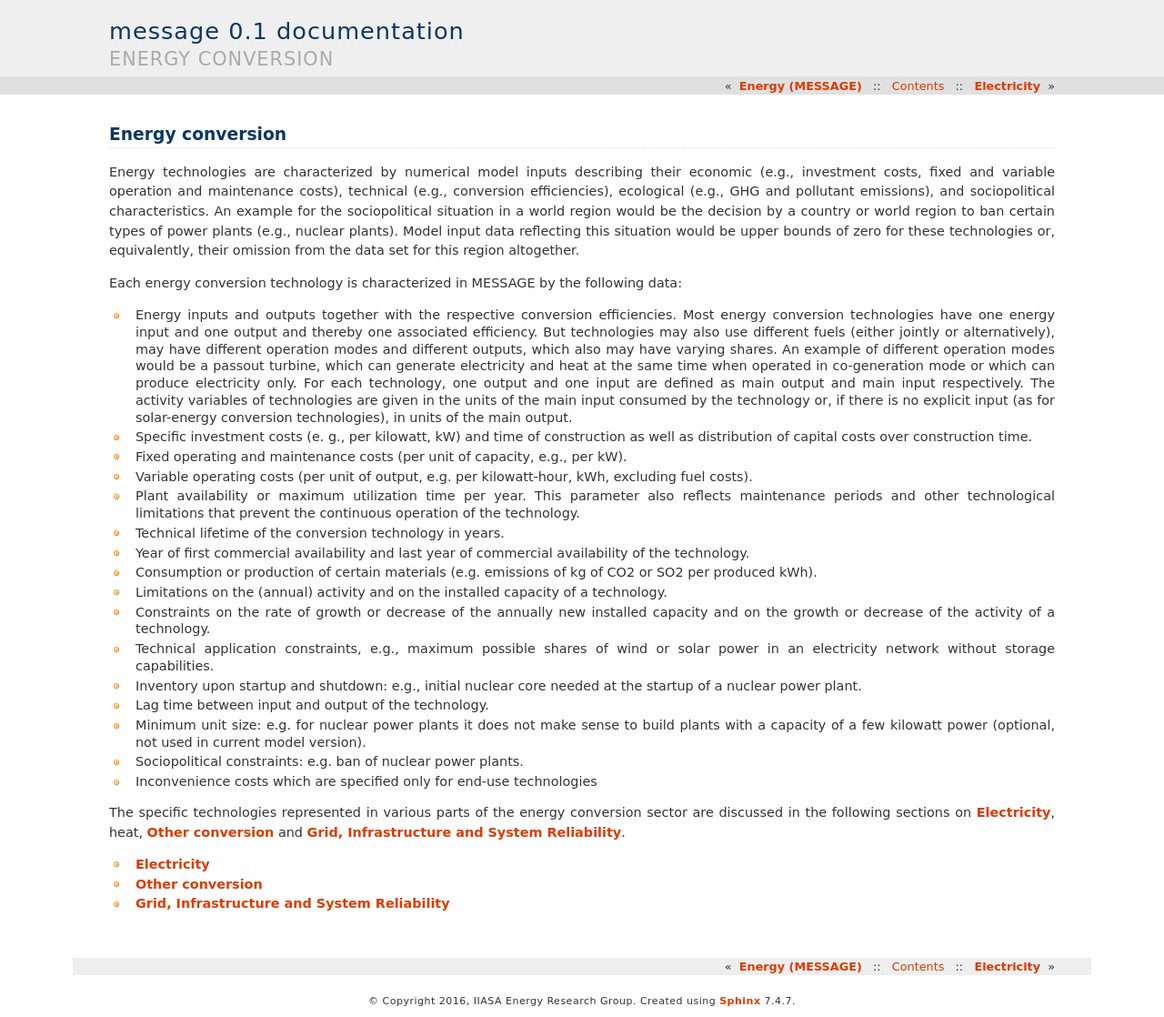
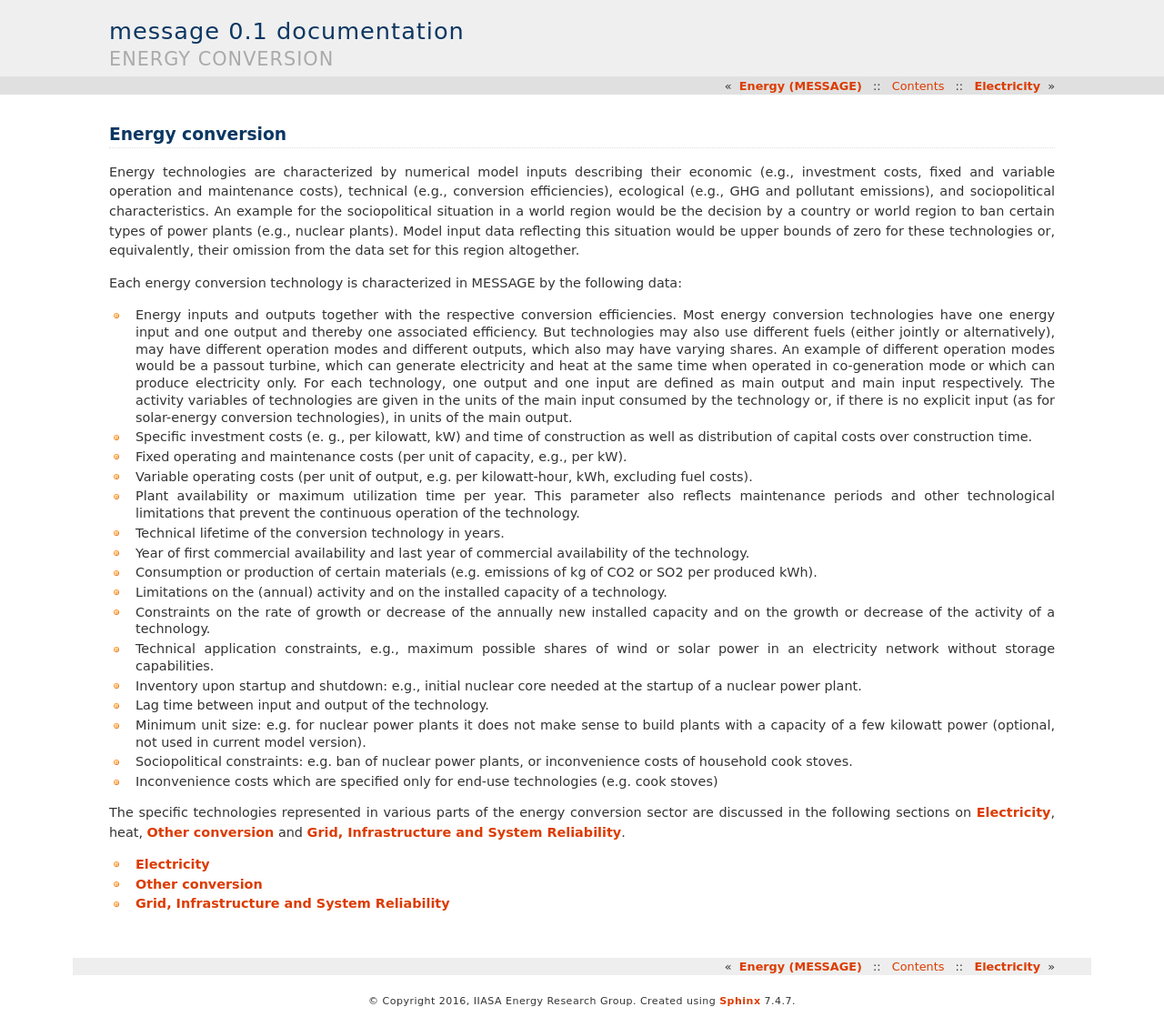
Before and after one commit to yiyi1991/message-ix-models, a Sphinx documentation site: the page built from doc/global/source/message_globiom/energy/conversion/index.rst, in a window 1280 px wide. Shown: the whole page at 91% size. Built offline with Sphinx 7.4.7, drawn with Linux system fonts in a browser that asks for light colours; pages that are not in the unit, such as notebooks, are missing from menus.

Commit message:
Update index.rst

```diff
--- a/doc/global/source/message_globiom/energy/conversion/index.rst
+++ b/doc/global/source/message_globiom/energy/conversion/index.rst
@@ -18,8 +18,8 @@ Each energy conversion technology is characterized in MESSAGE by the following d
 * Inventory upon startup and shutdown: e.g., initial nuclear core needed at the startup of a nuclear power plant.
 * Lag time between input and output of the technology.
 * Minimum unit size: e.g. for nuclear power plants it does not make sense to build plants with a capacity of a few kilowatt power (optional, not used in current model version).
-* Sociopolitical constraints: e.g. ban of nuclear power plants.
-* Inconvenience costs which are specified only for end-use technologies
+* Sociopolitical constraints: e.g. ban of nuclear power plants, or inconvenience costs of household cook stoves.
+* Inconvenience costs which are specified only for end-use technologies (e.g. cook stoves)
 
 The specific technologies represented in various parts of the energy conversion sector are discussed in the following sections on :ref:`electricity`, :ref:`heat`, :ref:`other` and :ref:`grid`.
 
```
